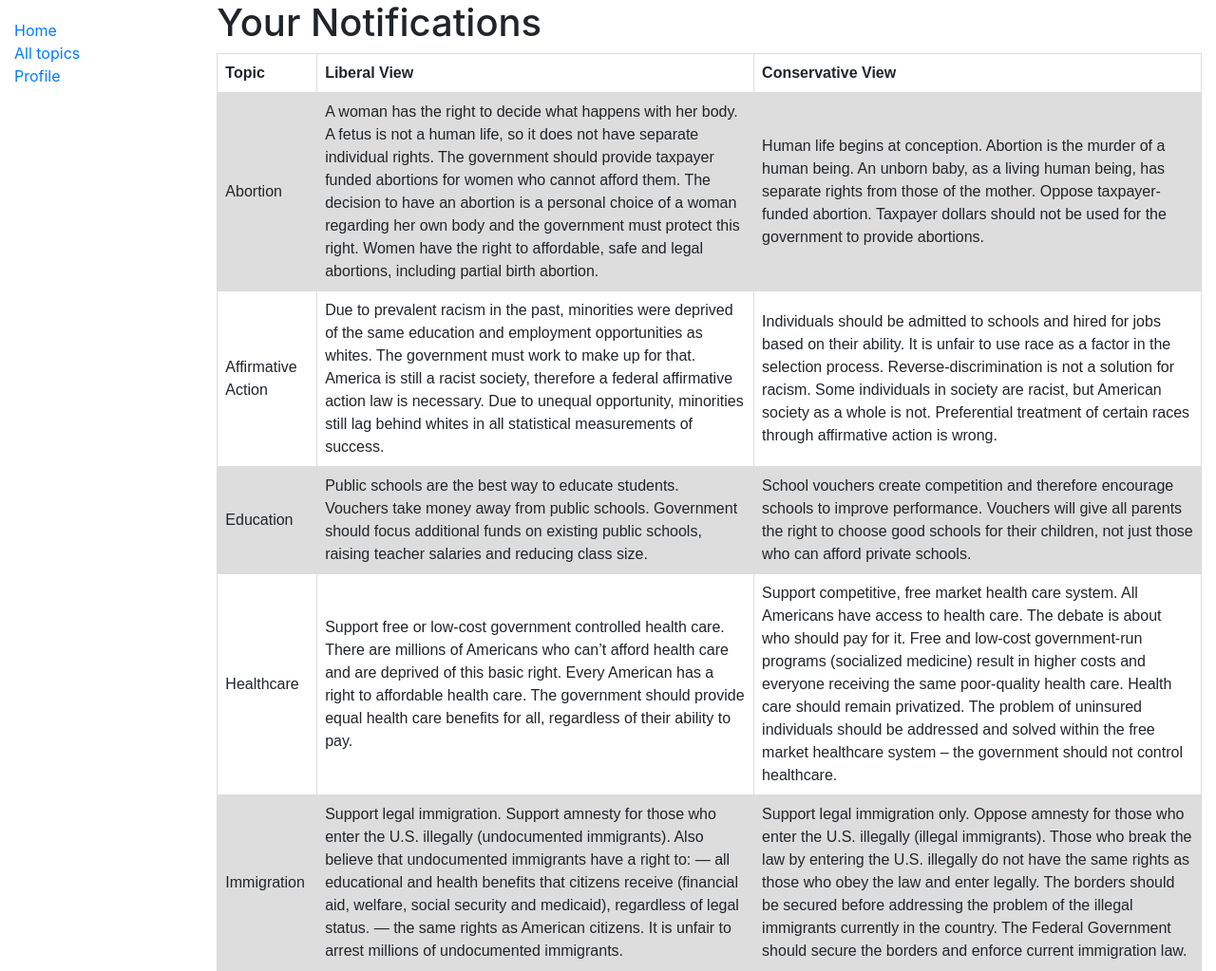
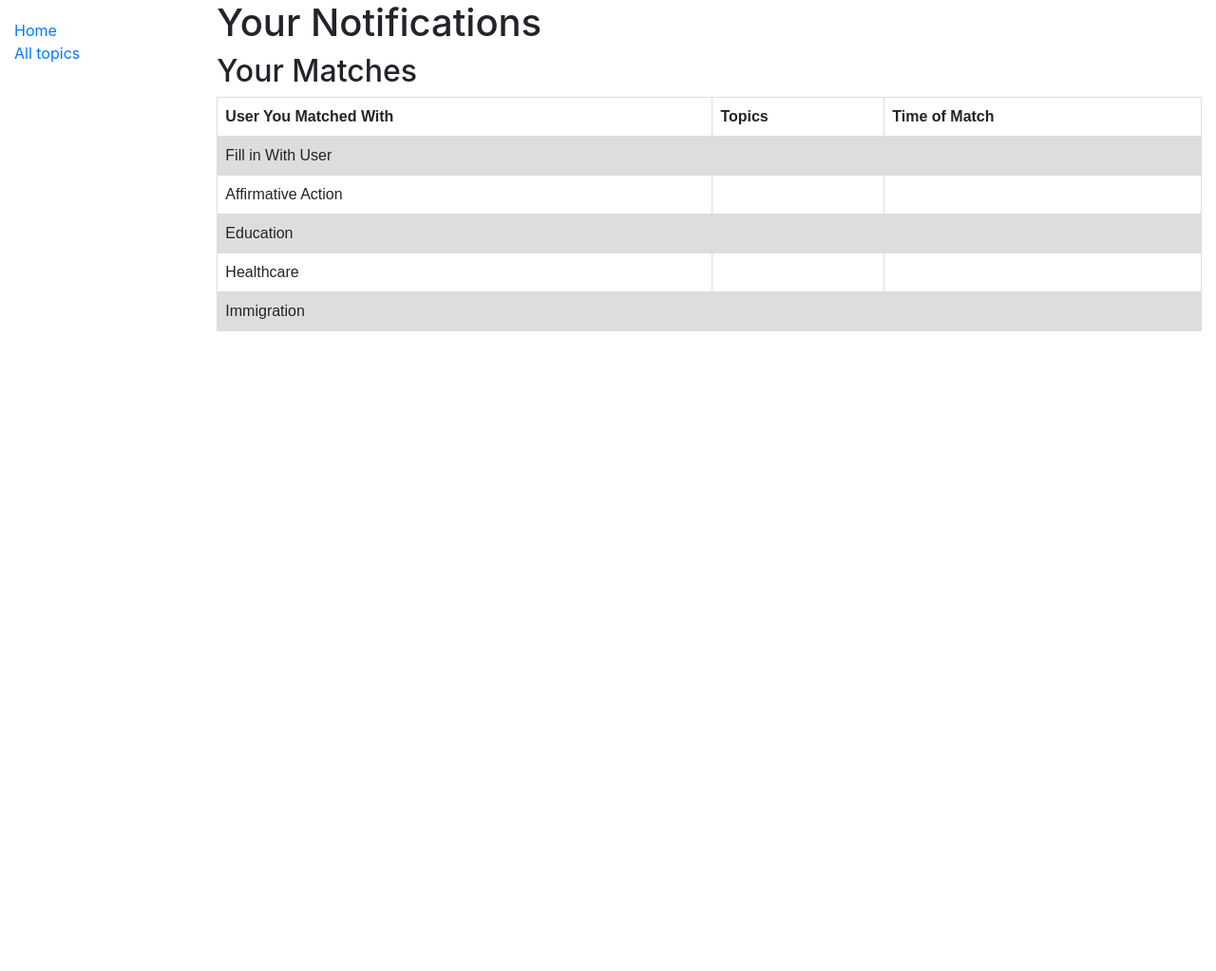
Before and after one commit to VincentLa/teaching-empathy, a Django app: page /pen_pal/notifications/ in a window 1280 px wide. Shown: the whole page at 95% size. After the commit the page ends 349 px from the top, so only its background shows below. Run offline with Django 3.2, Linux system fonts and the light colour scheme; some libraries are stand-ins or nearby versions.

Commit message:
Changing to user profile:

```diff
--- a/teaching_empathy/pen_pal/templates/base_generic.html
+++ b/teaching_empathy/pen_pal/templates/base_generic.html
@@ -36,7 +36,6 @@
           <li>{% block loginlink %}{% endblock %}</li>
           <li><a href="{% url 'index' %}">Home</a></li>
           <li><a href="{% url 'topics' %}">All topics</a></li>
-          <li><a href="{% url 'profile' %}">Profile</a></li>
         </ul>
      {% endblock %}
       </div>
--- a/teaching_empathy/pen_pal/templates/index.html
+++ b/teaching_empathy/pen_pal/templates/index.html
@@ -18,6 +18,7 @@
   Hi {{ user.username }}!
   <p><a href="{% url 'logout' %}">logout</a></p>
   <p><a href="{% url 'notifications' %}">View Notifications</a></p>
+  <p><a href="{% url 'profile' %}">Profile</a></p>
 {% else %}
   <p>You are not logged in</p>
   <a href="{% url 'login' %}">login</a>
--- a/teaching_empathy/pen_pal/templates/notifications.html
+++ b/teaching_empathy/pen_pal/templates/notifications.html
@@ -24,57 +24,47 @@
 
   <h1>Your Notifications</h1>
 
+  <h2> Your Matches</h2>
+
   <table>
     <tr>
-      <th>Topic</th>
-      <th>Liberal View</th>
-      <th>Conservative View</th>
+      <th>User You Matched With</th>
+      <th>Topics</th>
+      <th>Time of Match</th>
     </tr>
     <tr>
-      <td>Abortion</td>
+      <td>Fill in With User</td>
       <td>
-      A woman has the right to decide what happens with her body.  A fetus is not a human life, so it does not have separate individual rights.  The government should provide taxpayer funded abortions for women who cannot afford them.  The decision to have an abortion is a personal choice of a woman regarding her own body and the government must protect this right.  Women have the right to affordable, safe and legal abortions, including partial birth abortion.
       </td>
       <td>
-      Human life begins at conception.  Abortion is the murder of a human being.  An unborn baby, as a living human being, has separate rights from those of the mother.  Oppose taxpayer-funded abortion.  Taxpayer dollars should not be used for the government to provide abortions.
       </td>
     </tr>
     <tr>
       <td>Affirmative Action</td>
       <td>
-      Due to prevalent racism in the past, minorities were deprived of the same education and employment opportunities as whites.  The government must work to make up for that.  America is still a racist society, therefore a federal affirmative action law is necessary.  Due to unequal opportunity, minorities still lag behind whites in all statistical measurements of success.
       </td>
       <td>
-      Individuals should be admitted to schools and hired for jobs based on their ability.  It is unfair to use race as a factor in the selection process.  Reverse-discrimination is not a solution for racism.  Some individuals in society are racist, but American society as a whole is not.  Preferential treatment of certain races through affirmative action is wrong.
       </td>
     </tr>
     <tr>
       <td>Education</td>
       <td>
-      Public schools are the best way to educate students.  Vouchers take money away from public schools.  Government should focus additional funds on existing public schools, raising teacher salaries and reducing class size.
       </td>
       <td>
-      School vouchers create competition and therefore encourage schools to improve performance.  Vouchers will give all parents the right to choose good schools for their children, not just those who can afford private schools.
       </td>
     </tr>
     <tr>
       <td>Healthcare</td>
       <td>
-      Support free or low-cost government controlled health care.  There are millions of Americans who can’t afford health care and are deprived of this basic right.  Every American has a right to affordable health care.  The government should provide equal health care benefits for all, regardless of their ability to pay.
       </td>
       <td>
-      Support competitive, free market health care system.  All Americans have access to health care.  The debate is about who should pay for it.  Free and low-cost government-run programs (socialized medicine) result in higher costs and everyone receiving the same poor-quality health care.  Health care should remain privatized.  The problem of uninsured individuals should be addressed and solved within the free market healthcare system – the government should not control healthcare.
       </td>
     </tr>
     <tr>
       <td>Immigration</td>
       <td>
-      Support legal immigration.  Support amnesty for those who enter the U.S. illegally (undocumented immigrants).  Also  believe that undocumented immigrants have a right to:
-      — all educational and health benefits that citizens receive (financial aid, welfare, social security and medicaid), regardless of legal status.
-      — the same rights as American citizens.  It is unfair to arrest millions of undocumented immigrants.
       </td>
       <td>
-      Support legal immigration only.  Oppose amnesty for those who enter the U.S. illegally (illegal immigrants).  Those who break the law by entering the U.S. illegally do not have the same rights as those who obey the law and enter legally.  The borders should be secured before addressing the problem of the illegal immigrants currently in the country.  The Federal Government should secure the borders and enforce current immigration law.
       </td>
     </tr>
   </table>
--- a/teaching_empathy/pen_pal/views.py
+++ b/teaching_empathy/pen_pal/views.py
@@ -14,8 +14,7 @@ from pen_pal.forms import ProfileForm
 
 def index(request):
     """View function for home page of site."""
-    print('Hello')
-    print(request.user)
+    # Check that a user if actually Logged In
     if not request.user.is_anonymous:
         if Matches.objects.filter(user1_id=request.user).exists():
             messages.info(request, 'You have a new match!')
```
